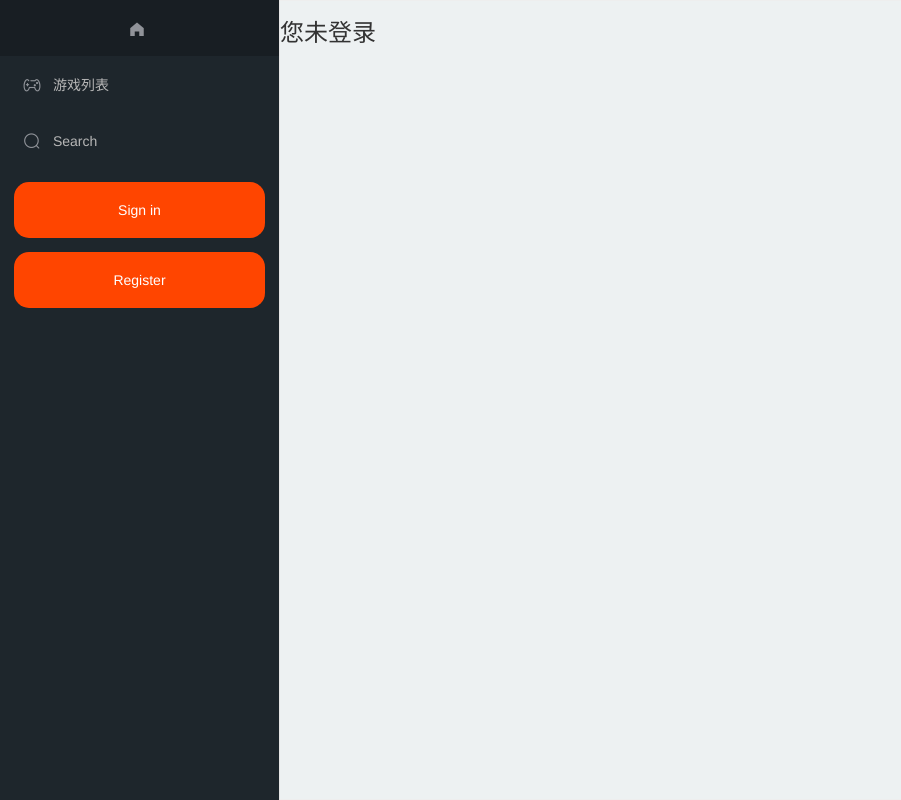
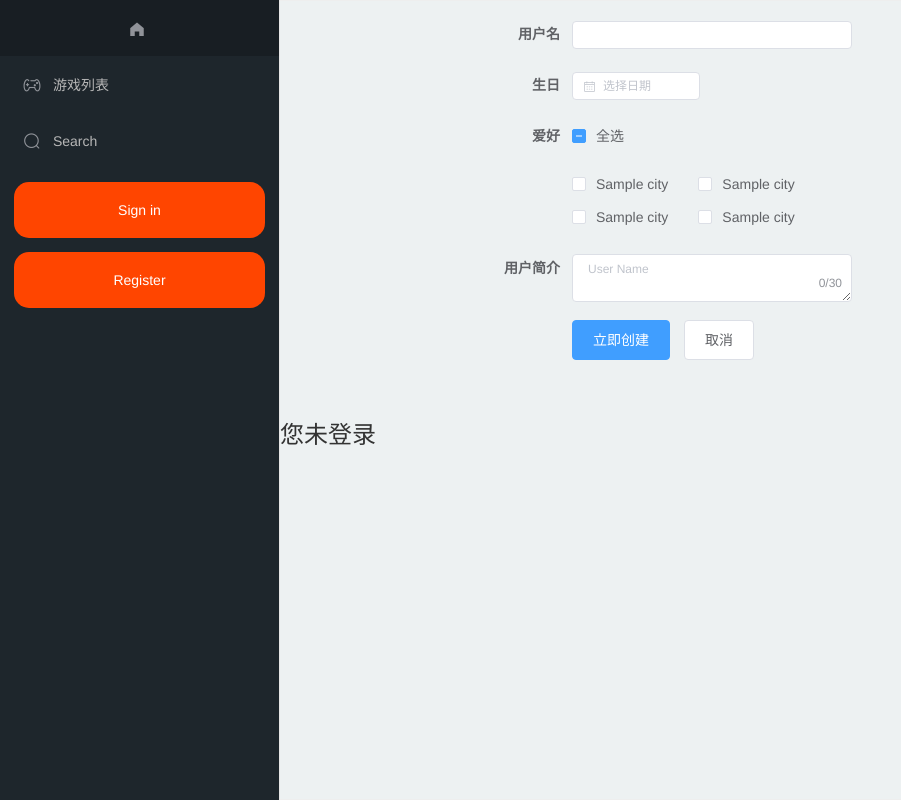
Before and after one commit to Juan-Chen45/OOAD_Project, a Django app: template user/templates/modify_user.html in a window 1280 px wide. Shown: the whole page, without its empty margins (0-901 px from the left). Run offline with Django 3.2, Linux system fonts and the light colour scheme; the template is opened without the code that fills it: most values are stand-ins (such as "Sample title", 1, 10 or a date in 2020); some libraries are stand-ins or nearby versions.

Commit message:
不重要的的东西

```diff
--- a/user/templates/modify_user.html
+++ b/user/templates/modify_user.html
@@ -11,61 +11,61 @@
 {% endblock %}
 
 {% block content %}
-    {#    <el-main>#}
-    {##}
-    {#        <el-col :span="9" style="margin-left: 20%">#}
-    {#            <el-form ref="form" :model="userForm" label-width="80px" size="mini">#}
-    {#                <el-form-item label="用户名">#}
-    {#                    <el-input v-model="userForm.name"></el-input>#}
-    {#                </el-form-item>#}
-    {##}
-    {#                <el-form-item label="生日">#}
-    {#                    <el-col :span="11">#}
-    {#                        <el-date-picker type="date" placeholder="选择日期" v-model="userForm.date1"#}
-    {#                                        style="width: 100%;"></el-date-picker>#}
-    {#                    </el-col>#}
-    {#                </el-form-item>#}
-    {#                <el-form-item label="爱好">#}
-    {#                    <el-checkbox :indeterminate="userForm.isIndeterminate" v-model="userForm.checkAll" @change="handleCheckAllChange">全选#}
-    {#                    </el-checkbox>#}
-    {#                    <div style="margin: 15px 0;"></div>#}
-    {#                    <el-checkbox-group v-model="userForm.checkedCities"#}
-    {#                                       name="checkedCities"#}
-    {#                                       @change="handleCheckedCitiesChange">#}
-    {#                        <el-checkbox v-for="city in userForm.cities" :label="city" :key="city">{{ city }}</el-checkbox>#}
-    {#                    </el-checkbox-group>#}
-    {#                </el-form-item>#}
-    {#                <el-form-item label="用户简介">#}
-    {#                    <el-input v-model="userForm.introduction" autocomplete="off"#}
-    {#                              name="introduction"#}
-    {#                              type="textarea"#}
-    {#                              placeholder="User Name"#}
-    {#                              maxlength="30"#}
-    {#                              show-word-limit#}
-    {#                    ></el-input>#}
-    {#                </el-form-item>#}
-    {#                <el-form-item size="large">#}
-    {#                    <el-button type="primary" @click="onSubmit">立即创建</el-button>#}
-    {#                    <el-button>取消</el-button>#}
-    {#                </el-form-item>#}
-    {#            </el-form>#}
-    {#        </el-col>#}
-    {#        <form action="" method="post" enctype="multipart/form-data">#}
-    {#            {% csrf_token %}#}
-    {#            {% for field in form %}#}
-    {#                <div class="fieldWrapper">#}
-    {#                    {{ field.errors }}#}
-    {#                    {{ field.label }} {{ field }}#}
-    {#                </div>#}
-    {##}
-    {#            {% endfor %}#}
-    {#            <div class="form-group">#}
-    {#                <label for="introduction">用户简介:</label>#}
-    {#                <textarea class="form-control" rows="3"></textarea>#}
-    {#            </div>#}
-    {#            <button type="submit" value="Submit">上传</button>#}
-    {#        </form>#}
-    {#    </el-main>#}
+        <el-main>
+
+            <el-col :span="9" style="margin-left: 20%">
+                <el-form ref="form" :model="userForm" label-width="80px" size="mini">
+                    <el-form-item label="用户名">
+                        <el-input v-model="userForm.name"></el-input>
+                    </el-form-item>
+
+                    <el-form-item label="生日">
+                        <el-col :span="11">
+                            <el-date-picker type="date" placeholder="选择日期" v-model="userForm.date1"
+                                            style="width: 100%;"></el-date-picker>
+                        </el-col>
+                    </el-form-item>
+                    <el-form-item label="爱好">
+                        <el-checkbox :indeterminate="userForm.isIndeterminate" v-model="userForm.checkAll" @change="handleCheckAllChange">全选
+                        </el-checkbox>
+                        <div style="margin: 15px 0;"></div>
+                        <el-checkbox-group v-model="userForm.checkedCities"
+                                           name="checkedCities"
+                                           @change="handleCheckedCitiesChange">
+                            <el-checkbox v-for="city in userForm.cities" :label="city" :key="city">{{ city }}</el-checkbox>
+                        </el-checkbox-group>
+                    </el-form-item>
+                    <el-form-item label="用户简介">
+                        <el-input v-model="userForm.introduction" autocomplete="off"
+                                  name="introduction"
+                                  type="textarea"
+                                  placeholder="User Name"
+                                  maxlength="30"
+                                  show-word-limit
+                        ></el-input>
+                    </el-form-item>
+                    <el-form-item size="large">
+                        <el-button type="primary" @click="onSubmit">立即创建</el-button>
+                        <el-button>取消</el-button>
+                    </el-form-item>
+                </el-form>
+            </el-col>
+{#            <form action="" method="post" enctype="multipart/form-data">#}
+{#                {% csrf_token %}#}
+{#                {% for field in form %}#}
+{#                    <div class="fieldWrapper">#}
+{#                        {{ field.errors }}#}
+{#                        {{ field.label }} {{ field }}#}
+{#                    </div>#}
+{##}
+{#                {% endfor %}#}
+{#                <div class="form-group">#}
+{#                    <label for="introduction">用户简介:</label>#}
+{#                    <textarea class="form-control" rows="3"></textarea>#}
+{#                </div>#}
+{#                <button type="submit" value="Submit">上传</button>#}
+{#            </form>#}
+        </el-main>
 
     {% if  user.is_authenticated %}
         <form action="" method="POST" enctype="multipart/form-data">
--- a/user/templates/user_home.html
+++ b/user/templates/user_home.html
@@ -65,7 +65,8 @@
                                                      height: 300px;"
                                         >
                                         <div style="padding: 14px; position: absolute">
-                                            <h4>{{ game.name }}</h4>
+                                            <h4>{{ game.name }}</h4>x
+
                                             {{ game.game_type.type_name }}
                                             {{ game.create_time|date:"Y:m:d" }}
                                         </div>
```
Also changed, not shown: db.sqlite3.
